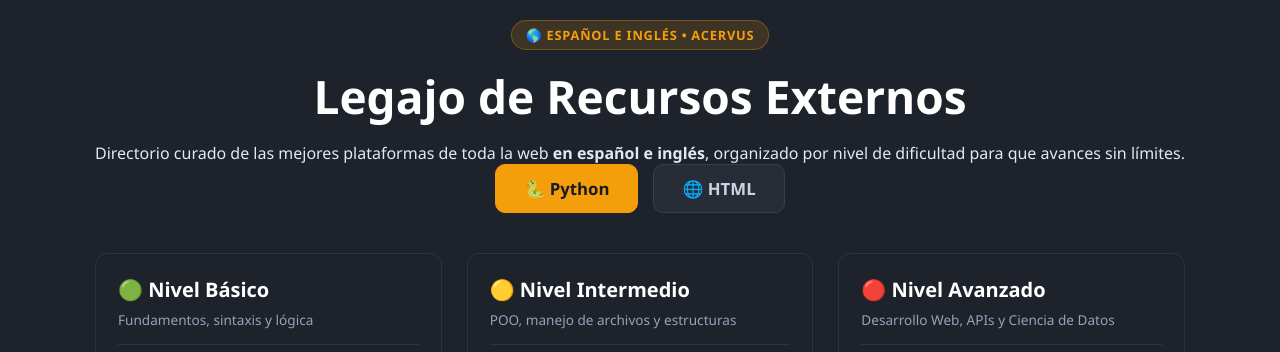
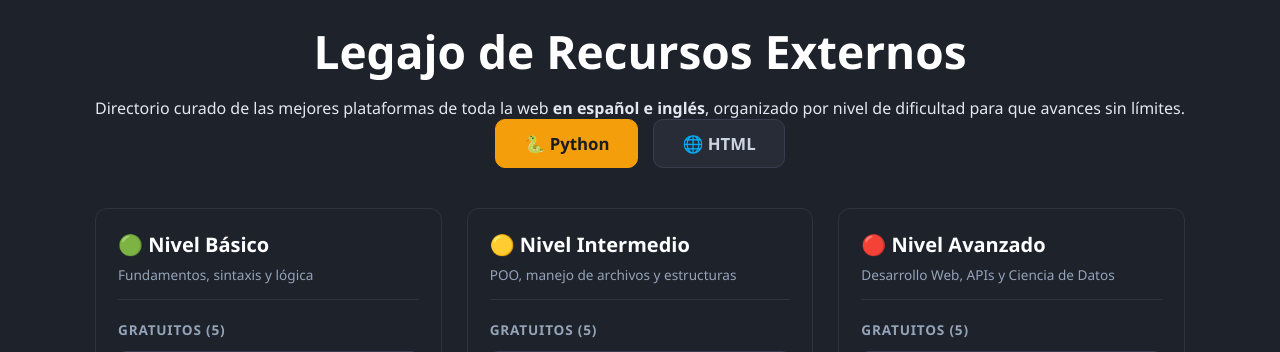
Before and after one commit to JosephTorres1415/Acervus, a Flask app: page /legajo in a window 1280 px wide. Shown: the part 60-412 px from the top of the page. Run offline with Flask 3, Linux system fonts and the light colour scheme.

Commit message:
Update legajo.html

```diff
--- a/templates/legajo.html
+++ b/templates/legajo.html
@@ -4,9 +4,7 @@
 
 {% block contenido %}
 <div class="contenedor-legajo">
-    <div style="text-align: center;">
-        <span class="etiqueta-destacada">🌎 ESPAÑOL E INGLÉS • ACERVUS</span>
-    </div>
+
     <h1 class="titulo_index">Legajo de Recursos Externos</h1>
     <p class="subtitulo_index_h2">
         Directorio curado de las mejores plataformas de toda la web <strong>en español e inglés</strong>, organizado por nivel de dificultad para que avances sin límites.
@@ -525,4 +523,5 @@
         botonPresionado.classList.add("activo");
     }
 </script>
+
 {% endblock %}
```
